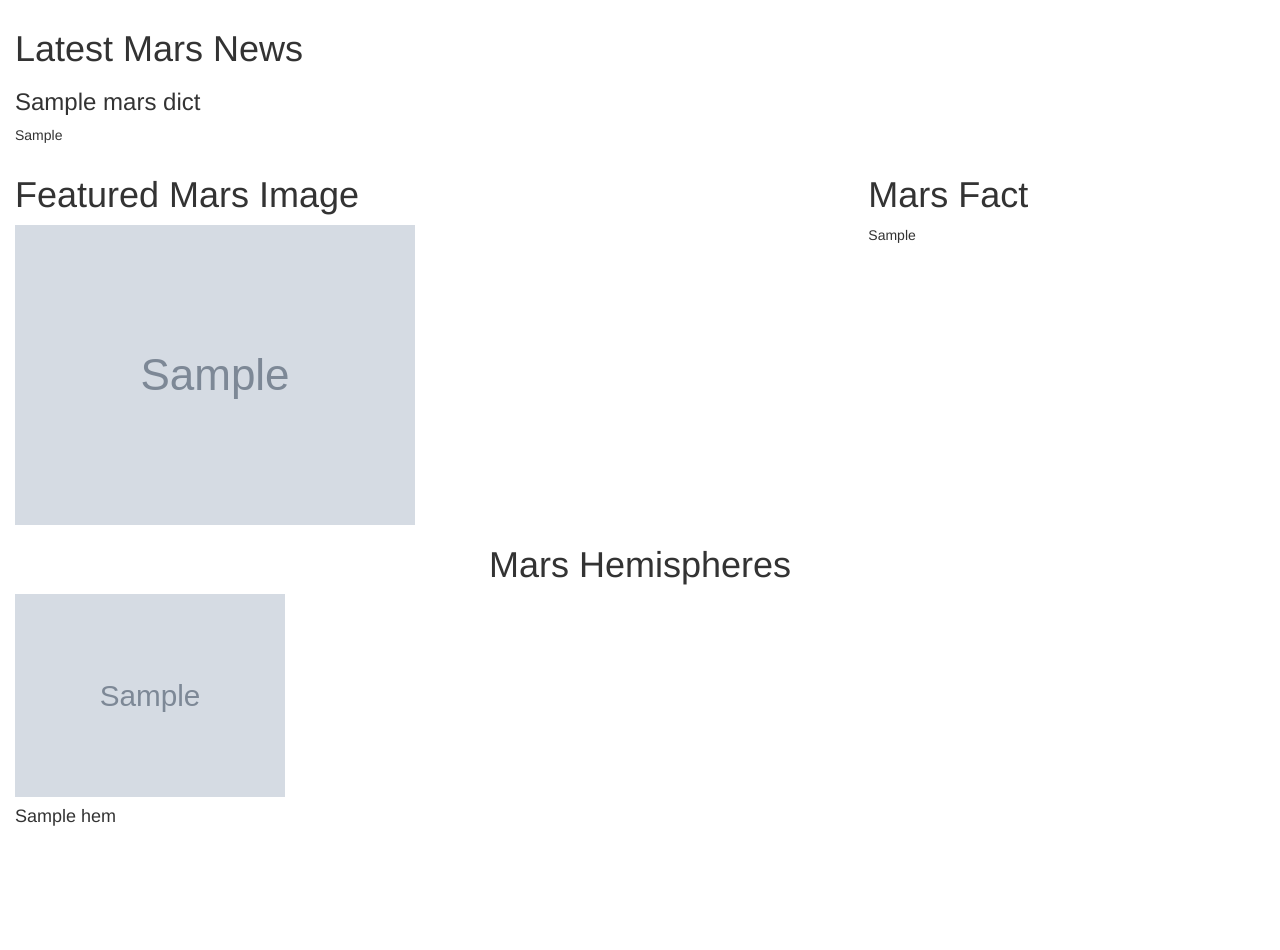
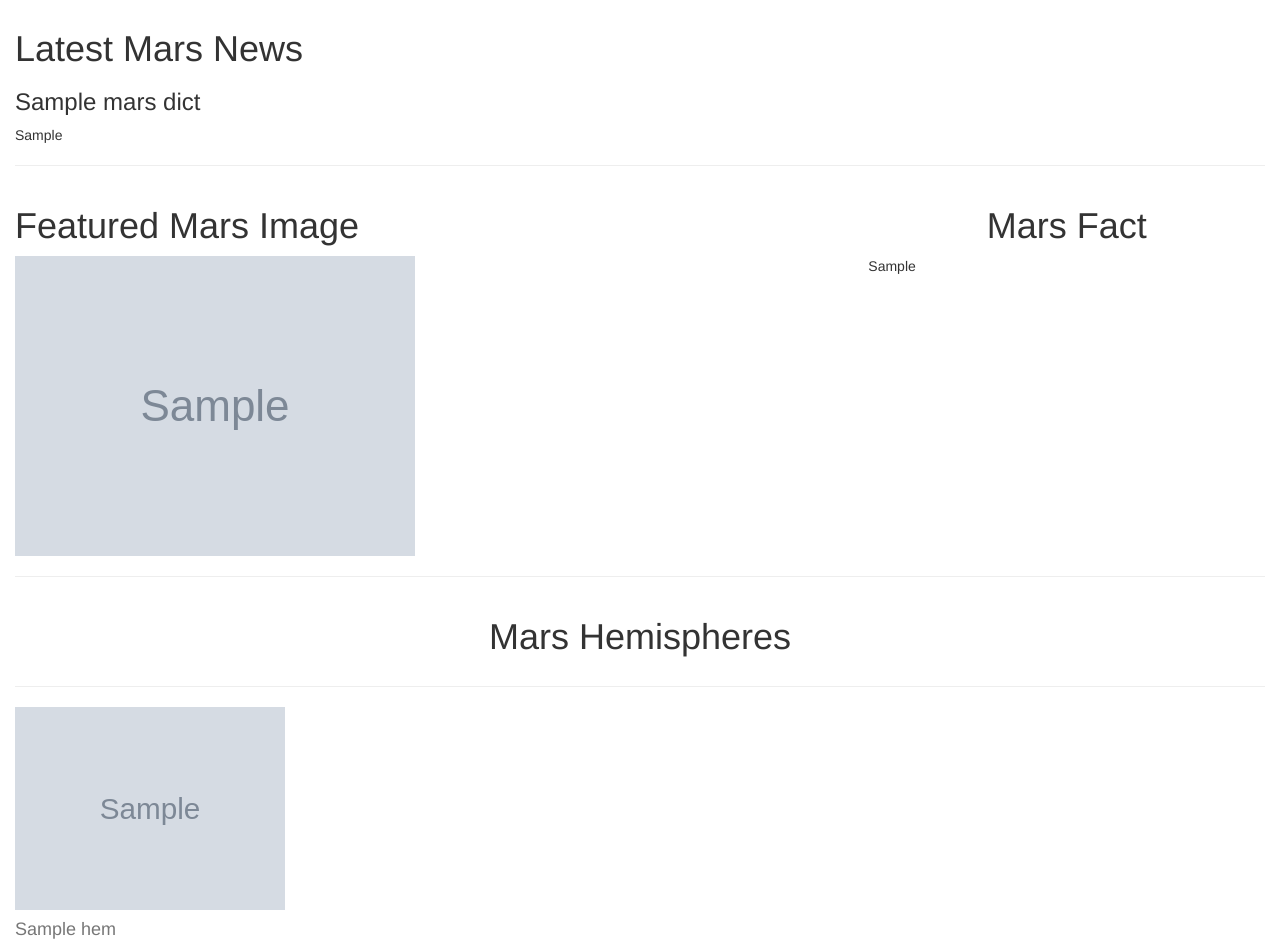
Before and after one commit to hvinoy/Mission-to-Mars, a Flask app: page / in a window 1280 px wide. Shown: the part 257-1207 px from the top of the page. Before the commit the page ends 1083 px from the top, so only its background shows below. Run offline with Flask 2, Linux system fonts and the light colour scheme; grey boxes marked "Sample" are stand-in pictures; a database or web service that is not in the repository returns one stand-in record (values such as "Sample title"); some libraries are stand-ins or nearby versions.

Commit message:
final updates

```diff
--- a/mission_to_mars/templates/index.html
+++ b/mission_to_mars/templates/index.html
@@ -11,13 +11,15 @@
 
 <body>
   <div class="container-fluid">
-    <div class="jumbotron text-center">
-      <h1>Mission to Mars</h1>
+    <div class="jumbotron text-center" style="background-image: url('https://wallpapercave.com/wp/wp2461878.jpg'); background-size: 100% 100%; background-attachment: fixed;">
+      <h1 style="color: white;">Mission to Mars</h1>
       <p><a class="btn btn-primary btn-lg" href="/scrape" role="button">Scrape New Data!</a></p>
     </div>
     <h1>Latest Mars News</h1>
     <h3>{{ mars_dict.news_title }}</h3>
     <p>{{ mars_dict.news_p}}</p>
+
+    <hr>
 
 
     <div class="row">
@@ -26,30 +28,35 @@
         <img src="{{mars_dict.featured_image_url}}">
       </div>
       <div class = "col-lg-4">
-        <h1> Mars Fact</h1>
+        <h1 style="text-align: center;"> Mars Fact</h1>
         {{mars_dict.mars_facts|safe}}
 
       </div>
     </div>
+
+    <hr>
     <div class="row">
-      <h1 class="text-center" > Mars Hemispheres</h1>
+      <h1 class="text-center"> Mars Hemispheres</h1>
     </div>
-
+    <hr>
 
 
 
     <div class="row">
       {% for hem in mars_dict.hemisphere_image_urls %}
-      <div class="col-lg-3">
-        <div class="card" style="width: 90rem;" >
+      <div class=" card col-md-3">
+        <div class="card text-primary border-primary"  style="width: 90rem;" >
           <div class="card-body">
             <img src="{{hem.image_url}}" class="card-img-top" width="30%">
-            <h4 class="card-title">{{hem.title}}</h4>
+            <h4 class="card-subtitle mb-2 text-muted">{{hem.title}}</h4>
           </div>
         </div>
       </div>
       {% endfor %}
-    </div>
+      </div>
+
+
+
 
 
 
```
Also changed, not shown: mission_to_mars/scrape_mars.py (+5 -5 lines), 1 other file.
